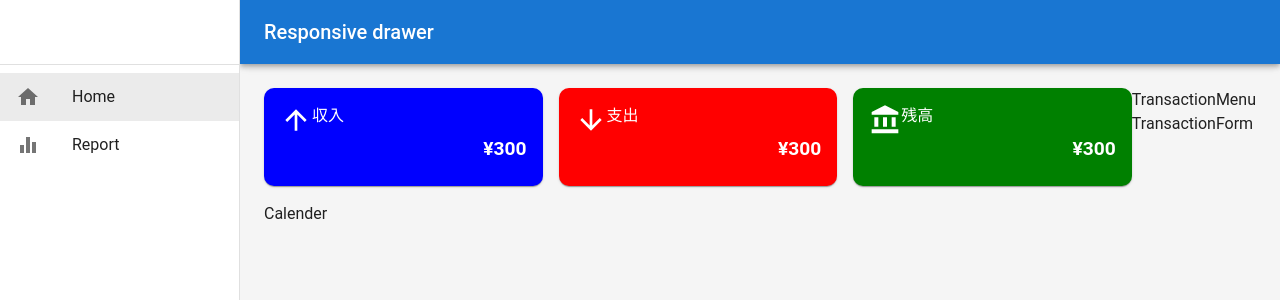
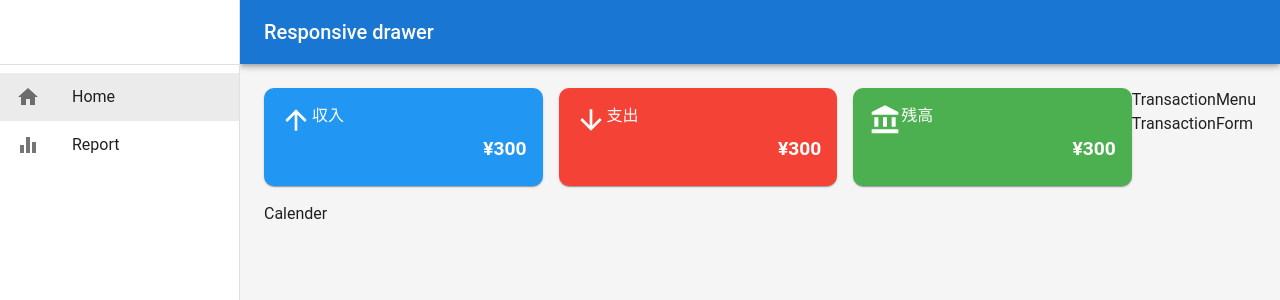
Before and after one commit to mori-tt/react_account-book, a React app: page / in a window 1280 px wide. Shown: the top 300 px of the page. Built offline with nearby package versions, Linux system fonts and the light colour scheme; the HTML template or start-up script is replaced by a standard one.

Commit message:
Implementing custom colors for MUI

```diff
--- a/src/components/MonthlySummary.tsx
+++ b/src/components/MonthlySummary.tsx
@@ -10,7 +10,7 @@
       <Grid item xs={4} display={"flex"} flexDirection={"column"}>
         <Card
           sx={{
-            bgcolor: "blue",
+            bgcolor: (theme) => theme.palette.incomeColor.main,
             color: "white",
             borderRadius: "10px",
             flexGrow: 1,
@@ -39,7 +39,7 @@
       <Grid item xs={4} display={"flex"} flexDirection={"column"}>
         <Card
           sx={{
-            bgcolor: "red",
+            bgcolor: (theme) => theme.palette.expenseColor.main,
             color: "white",
             borderRadius: "10px",
             flexGrow: 1,
@@ -69,7 +69,7 @@
       <Grid item xs={4} display={"flex"} flexDirection={"column"}>
         <Card
           sx={{
-            bgcolor: "green",
+            bgcolor: (theme) => theme.palette.balanceColor.main,
             color: "white",
             borderRadius: "10px",
             flexGrow: 1,
--- a/src/theme/theme.ts
+++ b/src/theme/theme.ts
@@ -1,4 +1,19 @@
-import { createTheme } from "@mui/material";
+import { createTheme, PaletteColor, PaletteColorOptions } from "@mui/material";
+import { blue, green, red } from "@mui/material/colors";
+
+declare module "@mui/material/styles" {
+  interface Palette {
+    incomeColor: PaletteColor;
+    expenseColor: PaletteColor;
+    balanceColor: PaletteColor;
+  }
+
+  interface PaletteOptions {
+    incomeColor?: PaletteColorOptions;
+    expenseColor?: PaletteColorOptions;
+    balanceColor?: PaletteColorOptions;
+  }
+}
 
 export const theme = createTheme({
   typography: {
@@ -7,4 +22,22 @@
     fontWeightMedium: 500,
     fontWeightBold: 700,
   },
+
+  palette: {
+    incomeColor: {
+      main: blue[500],
+      light: blue[100],
+      dark: blue[700],
+    },
+    expenseColor: {
+      main: red[500],
+      light: red[100],
+      dark: red[700],
+    },
+    balanceColor: {
+      main: green[500],
+      light: green[100],
+      dark: green[700],
+    },
+  },
 });
```
